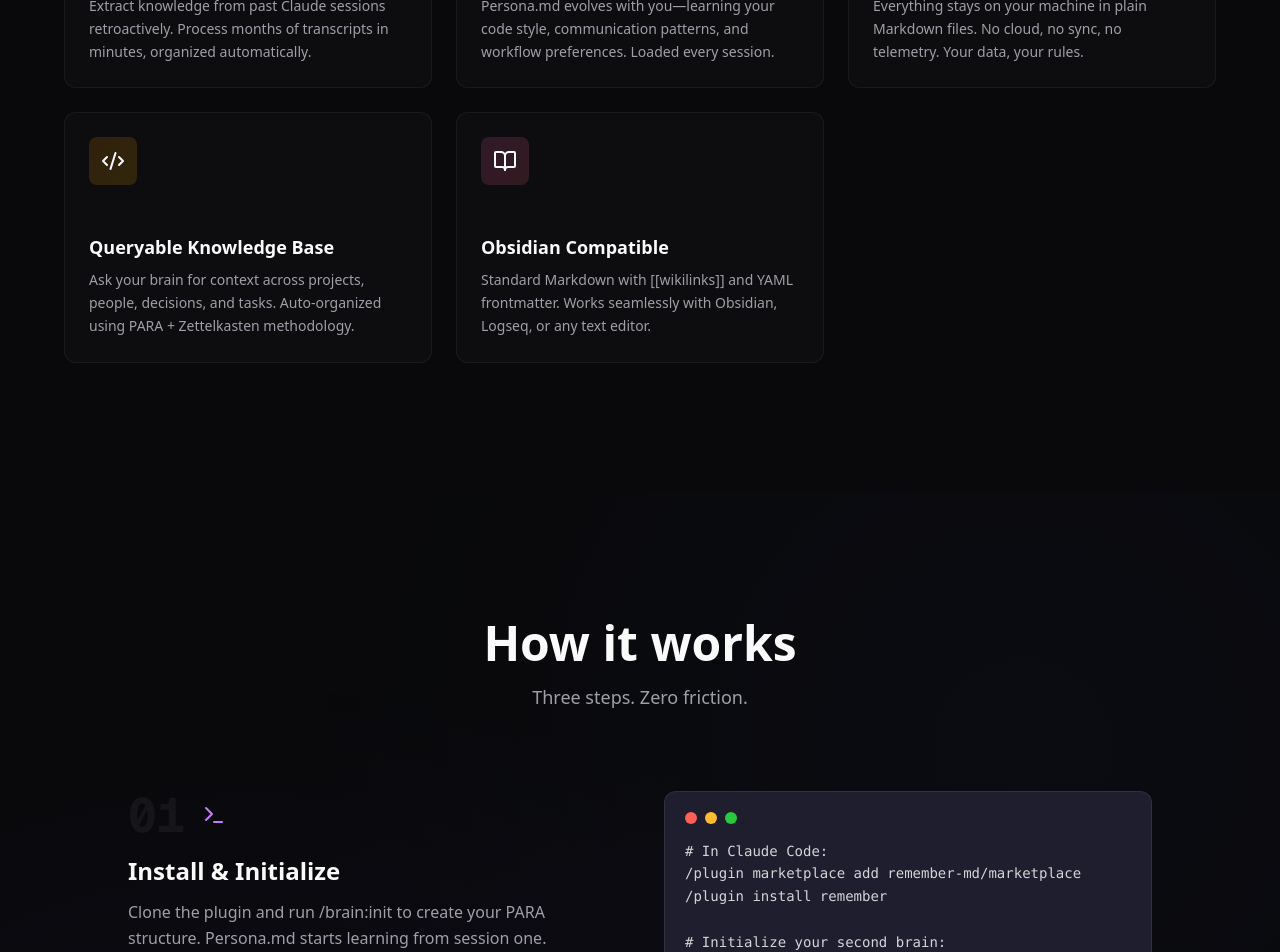
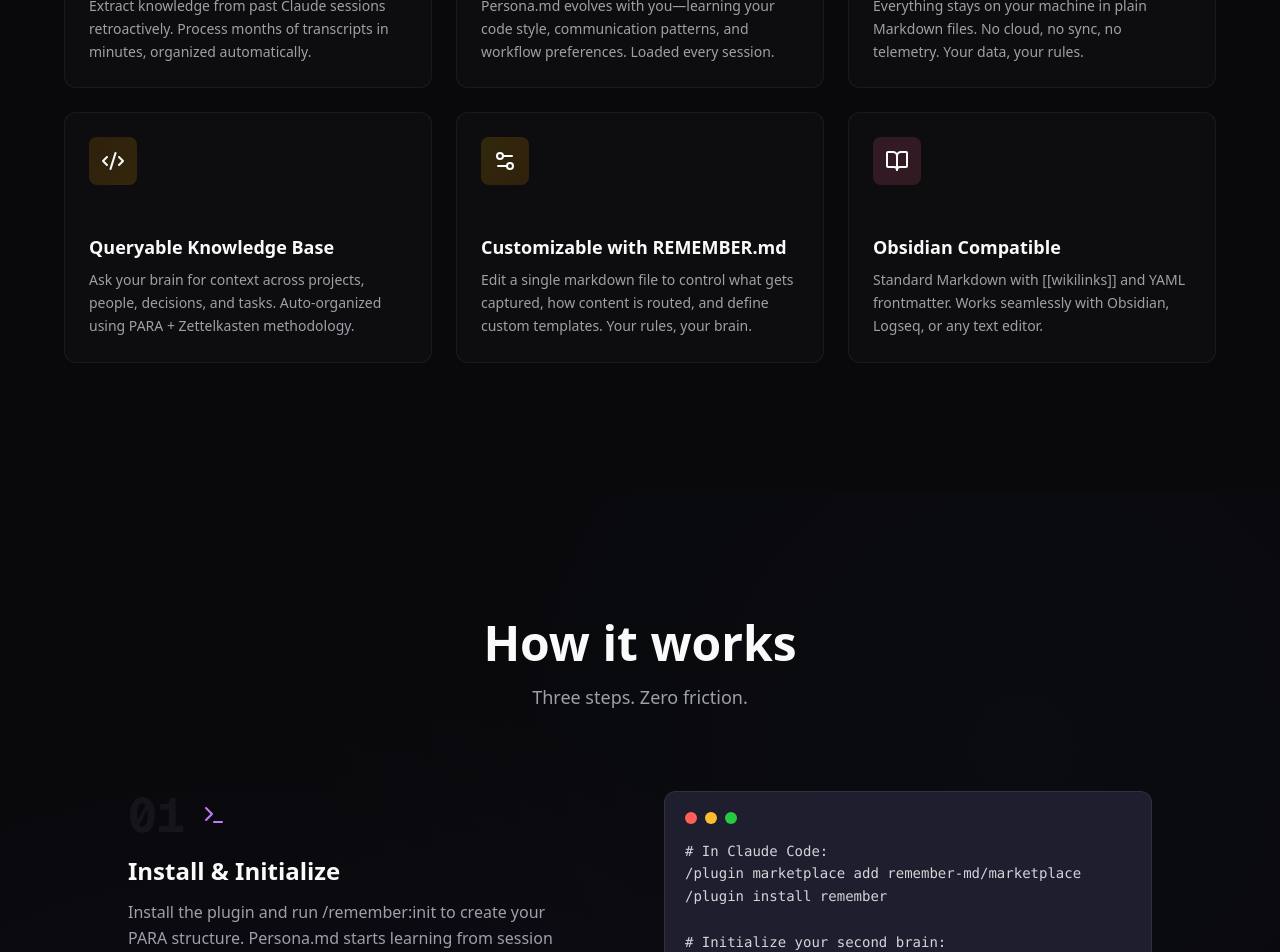
Before and after one commit to remember-md/site, a Next.js app: page / in a window 1280 px wide. Shown: the part 1540-2492 px from the top of the page. Built offline with nearby package versions, Linux system fonts and the light colour scheme.

Commit message:
update: rename /brain:* to /remember:*, add REMEMBER.md feature
- All /brain:init → /remember:init, /brain:process → /remember:process
- New feature card: Customizable with REMEMBER.md
- New FAQ: What is REMEMBER.md?
- CTA text updated

```diff
--- a/components/CTA.tsx
+++ b/components/CTA.tsx
@@ -27,7 +27,7 @@
           viewport={{ once: true }}
           transition={{ delay: 0.1 }}
         >
-          Clone the plugin, run /brain:init, and start extracting knowledge.
+          Install the plugin, run /remember:init, and start extracting knowledge.
           Process past sessions or capture live. Zero manual organizing.
         </motion.p>
 
--- a/components/FAQ.tsx
+++ b/components/FAQ.tsx
@@ -15,7 +15,7 @@
   },
   {
     q: "How does bulk session processing work?",
-    a: "Run /brain:process to extract knowledge from past Claude Code session transcripts. It processes JSONL files retroactively, so even sessions before you installed Remember become part of your knowledge base.",
+    a: "Run /remember:process to extract knowledge from past Claude Code session transcripts. It processes JSONL files retroactively, so even sessions before you installed Remember become part of your knowledge base.",
   },
   {
     q: "Does Remember work with Obsidian?",
@@ -32,6 +32,10 @@
   {
     q: "Can I query my second brain?",
     a: "Yes. Ask your brain for context across projects, people, decisions, and tasks. Claude uses your organized knowledge to provide relevant context.",
+  },
+  {
+    q: "What is REMEMBER.md?",
+    a: "A user-editable markdown file where you define custom rules for capture, processing, routing, and templates. Think of it as your brain's config file — but in plain markdown, not JSON. Persona.md learns your patterns automatically; REMEMBER.md is where you tell it what you want explicitly.",
   },
   {
     q: "How is Remember different from Notion AI or Mem.ai?",
--- a/components/Features.tsx
+++ b/components/Features.tsx
@@ -1,7 +1,7 @@
 "use client";
 
 import { motion } from "framer-motion";
-import { Fingerprint, Shield, Code2, BookOpen, Brain } from "lucide-react";
+import { Fingerprint, Shield, Code2, BookOpen, Brain, Settings2 } from "lucide-react";
 
 const features = [
   {
@@ -31,6 +31,13 @@
     description:
       "Ask your brain for context across projects, people, decisions, and tasks. Auto-organized using PARA + Zettelkasten methodology.",
     gradient: "from-orange-400 to-amber-400",
+  },
+  {
+    icon: Settings2,
+    title: "Customizable with REMEMBER.md",
+    description:
+      "Edit a single markdown file to control what gets captured, how content is routed, and define custom templates. Your rules, your brain.",
+    gradient: "from-yellow-400 to-orange-400",
   },
   {
     icon: BookOpen,
--- a/components/HowItWorks.tsx
+++ b/components/HowItWorks.tsx
@@ -8,15 +8,15 @@
     number: "01",
     icon: Terminal,
     title: "Install & Initialize",
-    description: "Clone the plugin and run /brain:init to create your PARA structure. Persona.md starts learning from session one.",
-    code: `# In Claude Code:\n/plugin marketplace add remember-md/marketplace\n/plugin install remember\n\n# Initialize your second brain:\n/brain:init`,
+    description: "Install the plugin and run /remember:init to create your PARA structure. Persona.md starts learning from session one.",
+    code: `# In Claude Code:\n/plugin marketplace add remember-md/marketplace\n/plugin install remember\n\n# Initialize your second brain:\n/remember:init`,
   },
   {
     number: "02",
     icon: Workflow,
     title: "Process Past Sessions",
     description: "Extract knowledge from old Claude sessions in bulk. Runs retroactively—your entire history becomes queryable.",
-    code: `# Process unprocessed sessions:\n/brain:process\n\n# Result: Projects, People, Notes,\n# Tasks, Journal entries auto-created\n# from past transcripts`,
+    code: `# Process unprocessed sessions:\n/remember:process\n\n# Result: Projects, People, Notes,\n# Tasks, Journal entries auto-created\n# from past transcripts`,
   },
   {
     number: "03",
```
